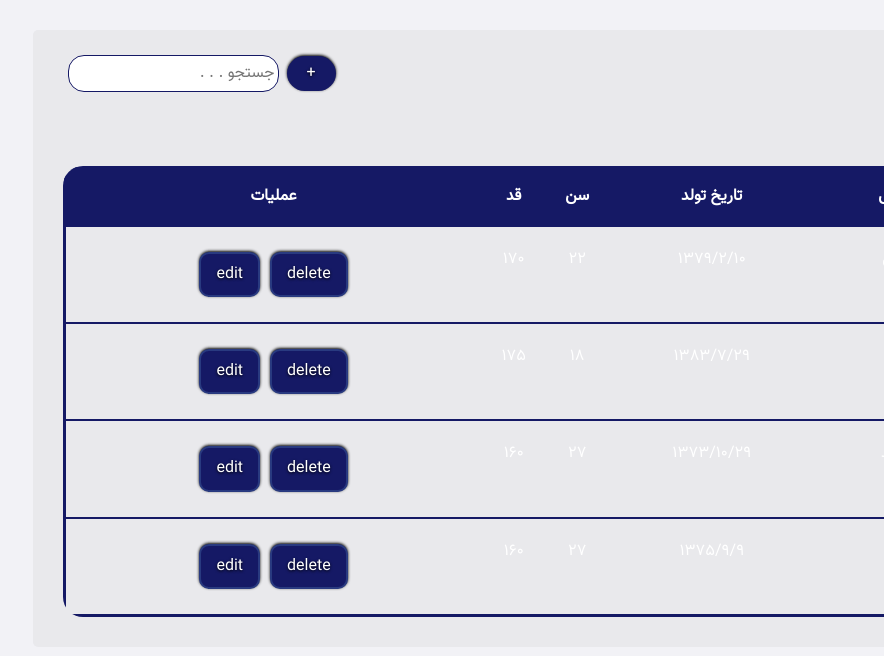
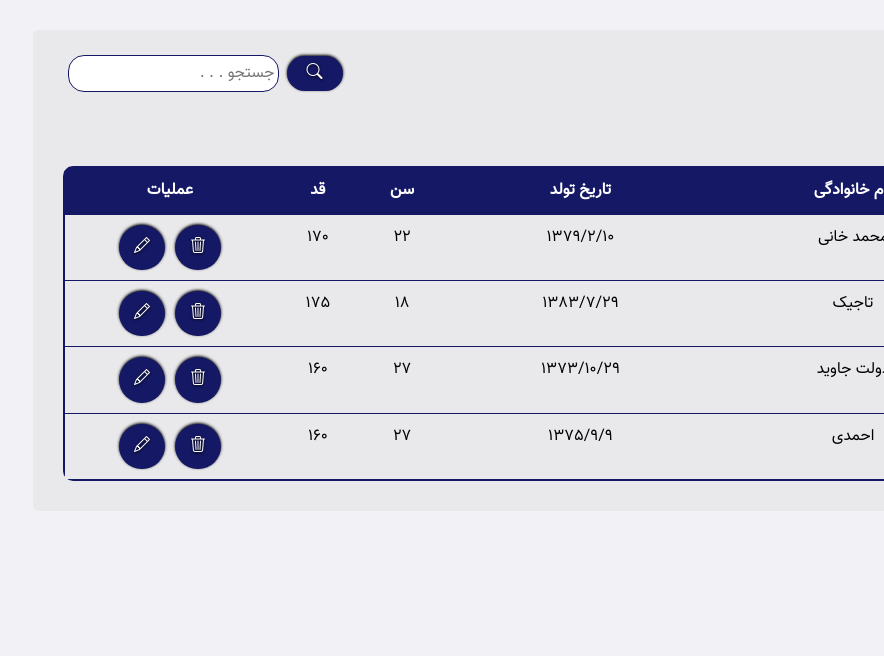
Before and after one commit to hashemisajad90/dashboard, a React (Create React App) app: page / in a window 1280 px wide. Shown: the top 656 px of the page, without its empty margins (396-1280 px from the left). Built offline with nearby package versions, Linux system fonts and the light colour scheme.

Commit message:
style: table

```diff
--- a/package.json
+++ b/package.json
@@ -7,6 +7,7 @@
     "@testing-library/react": "^13.4.0",
     "@testing-library/user-event": "^13.5.0",
     "antd": "^4.23.5",
+    "bootstrap-icons": "^1.9.1",
     "react": "^18.2.0",
     "react-dom": "^18.2.0",
     "react-redux": "^8.0.4",
--- a/public/index.html
+++ b/public/index.html
@@ -24,7 +24,7 @@
       work correctly both with client-side routing and a non-root public URL.
       Learn how to configure a non-root public URL by running `npm run build`.
     -->
-    <link rel="stylesheet" href="path/to/font-awesome/css/font-awesome.min.css">
+    <link rel="stylesheet" href="https://cdn.jsdelivr.net/npm/bootstrap-icons@1.9.1/font/bootstrap-icons.css">
     <title>dashboard</title>
   </head>
   <body>
--- a/src/App.css
+++ b/src/App.css
@@ -132,7 +132,7 @@ span{
   font-size: 16px !important;
 }
 #active-h4{
-  color: #fff !important;
+  color: #000 !important;
   margin: 15px 0 !important;
   align-self: flex-start !important;
 }
@@ -141,37 +141,38 @@ span{
   justify-content: center !important;
   align-items: center !important;
   margin: 10px 20px !important;
-  border-radius: 20px !important;
+  padding: 0 !important;
+  border-radius: 10px !important;
   overflow: hidden !important;
   font-size: 16px !important;
 }
 .table{
   text-align: center !important;
-  color: #fff !important;
-  border: 3px solid #151965 !important;
-  padding: 10px 0 !important;
+  color: #000 !important;
+  border: 2px solid #151965 !important;
+  padding: 0 !important;
   margin-bottom: 0 !important;
 }
 .table thead{
-  border: 3px solid #151965 !important;
+  color: #fff !important;
+  border: 2px solid #151965 !important;
   background-color: #151965;
 }
 .table tbody{
-  border: 3px solid #151965 !important;
+  border: 2px solid #151965 !important;
 }
 .table th{
-  padding: 15px 0 !important;
+  padding: 10px 0 !important;
   border-bottom: none !important;
 }
 .table td{
-  padding: 20px 0 !important;
-  border-top: 2px solid #151965 !important;
+  padding: 10px 0 !important;
+  border-top: 1px solid #151965 !important;
 }
 .btn-td{
+  width: 20% !important;
   padding: 0 !important;
   margin: 0 !important;
-  text-align: center !important;
-  width: 20% !important;
 }
 .btn-table{
   display: inline-flex !important;
@@ -180,12 +181,21 @@ span{
   background-color: #151965 !important;
   color: #fff !important;
   text-shadow: 0 1px 3px #000 !important;
-  padding: 8px 15px !important;
-  border-radius: 10px !important;
-  border: 2px solid #293A80 !important;
+  border: none !important;
+  padding: 10px 15px !important;
+  border-radius: 50px !important;
   box-shadow: 0 -1px 3px #000 !important;
   font-size: 16px !important;
-  margin: 5px !important;
+  margin: 0 5px !important;
   cursor: pointer !important;
-  transition: all 0.3s 0.1s ease-in !important;
+  transition: all 0.2s 0.1s ease-in !important;
 }
+.input_change{
+  padding: 3px 10px !important;
+  margin: 0 !important;
+  width: 70% !important;
+}
+.bi-arrow-clockwise{
+  margin: 20px auto !important;
+  font-size: 30px !important;
+}
--- a/src/components/active-user/active-user.js
+++ b/src/components/active-user/active-user.js
@@ -57,14 +57,14 @@ export function ActiveUser() {
                             clients.map((item, index) => {
                                 return item.id === findClient ? (
                                     <tr key={`p${index}_${item.name}`}>
-                                        <td><Input type='text' defaultValue={item.name} onChange={(e) => setNewInitial({ ...newInitial, name: e.target.value })} /></td>
-                                        <td><Input type='text' defaultValue={item.family} onChange={(e) => setNewInitial({ ...newInitial, family: e.target.value })} /></td>
-                                        <td><Input type='text' defaultValue={item.date_of_brith} onChange={(e) => setNewInitial({ ...newInitial, date_of_brith: e.target.value })} /></td>
-                                        <td><Input type='text' defaultValue={item.age} onChange={(e) => setNewInitial({ ...newInitial, age: e.target.value })} /></td>
-                                        <td><Input type='text' defaultValue={item.size} onChange={(e) => setNewInitial({ ...newInitial, size: e.target.value })} /></td>
-                                        <td className=".btn-td">
-                                            <Buttion className='btn-table' type='button' text='done' onClick={() => doneHandler(item.id)} />
-                                            <Buttion className='btn-table' type='button' text='cancel' onClick={() => cancelHandler()} />
+                                        <td><Input className='input_change' type='text' defaultValue={item.name} onChange={(e) => setNewInitial({ ...newInitial, name: e.target.value })} /></td>
+                                        <td><Input className='input_change' type='text' defaultValue={item.family} onChange={(e) => setNewInitial({ ...newInitial, family: e.target.value })} /></td>
+                                        <td><Input className='input_change' type='text' defaultValue={item.date_of_brith} onChange={(e) => setNewInitial({ ...newInitial, date_of_brith: e.target.value })} /></td>
+                                        <td><Input className='input_change' type='text' defaultValue={item.age} onChange={(e) => setNewInitial({ ...newInitial, age: e.target.value })} /></td>
+                                        <td><Input className='input_change' type='text' defaultValue={item.size} onChange={(e) => setNewInitial({ ...newInitial, size: e.target.value })} /></td>
+                                        <td className="btn-td">
+                                            <Buttion className='btn-table' type='button' icon={<i class="bi bi-x-lg"></i>} onClick={() => cancelHandler()} />
+                                            <Buttion className='btn-table' type='button' icon={<i class="bi bi-check-lg"></i>} onClick={() => doneHandler(item.id)} />
                                         </td>
                                     </tr>)
                                     :
@@ -75,15 +75,15 @@ export function ActiveUser() {
                                             <td>{item.date_of_brith}</td>
                                             <td>{item.age}</td>
                                             <td>{item.size}</td>
-                                            <td className=".btn-td">
-                                                <Buttion className='btn-table' type='button' text='delete' onClick={() => dispatch(deleted(item.id))} />
-                                                <Buttion className='btn-table' type='button' text='edit' onClick={() => editHandler(item.id)} />
+                                            <td className="btn-td">
+                                                <Buttion className='btn-table' type='button' icon={<i class="bi bi-trash3"></i>} onClick={() => dispatch(deleted(item.id))} />
+                                                <Buttion className='btn-table' type='button' icon={<i class="bi bi-pencil"></i>} onClick={() => editHandler(item.id)} />
                                             </td>
                                         </tr>
                                     )
                             })
                             :
-                            <h1>کمی صبر کنید ...</h1>
+                            <i class="bi bi-arrow-clockwise"></i>
                     }
                 </tbody>
             </table>
--- a/src/components/header/header.js
+++ b/src/components/header/header.js
@@ -7,7 +7,7 @@ export function Header() {
         <div className="header">
             <Add />
             <div>
-                <Buttion text='+' />
+                <Buttion icon={<i className="bi bi-search"></i>} />
                 <Input type='text' placeholder='جستجو . . . ' />
             </div>
         </div>
```
Also changed, not shown: 1 other file (tests, documents, lock files or other folders).
